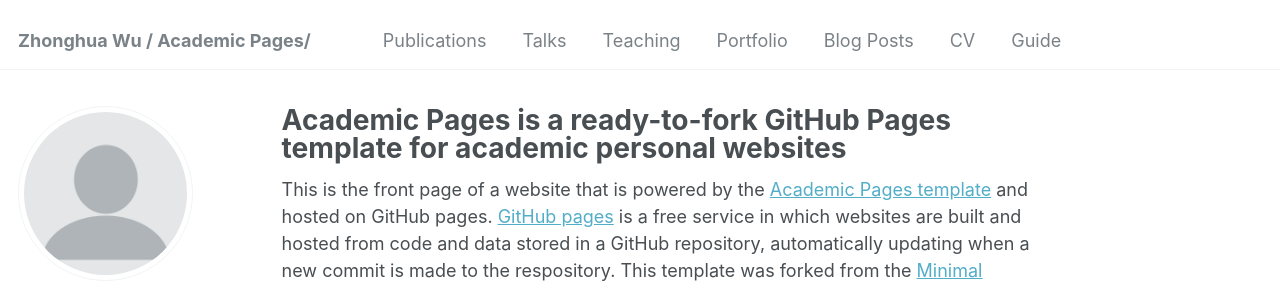
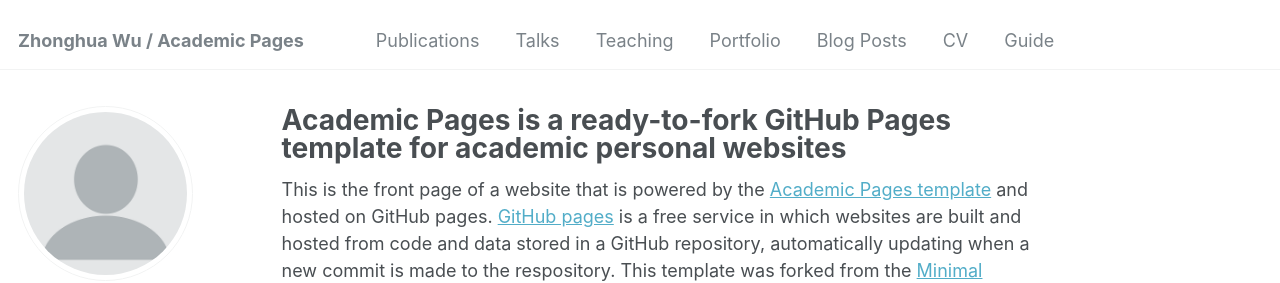
Before and after one commit to wuxhua/wuxhua.github.io, a Jekyll site: the page built from _pages/about.md, in a window 1280 px wide. Shown: the top 283 px of the page. Built offline with Jekyll 4.4.1, drawn with Linux system fonts in a browser that asks for light colours; some web fonts are replaced.

```diff
--- a/_config.yml
+++ b/_config.yml
@@ -8,7 +8,7 @@
 
 # Basic Site Settings
 locale                   : "en-CN"
-title                    : "Zhonghua Wu / Academic Pages/"
+title                    : "Zhonghua Wu / Academic Pages"
 title_separator          : "-"
 name                     : &name "Zhonghua Wu"
 description              : &description "personal description"
```
